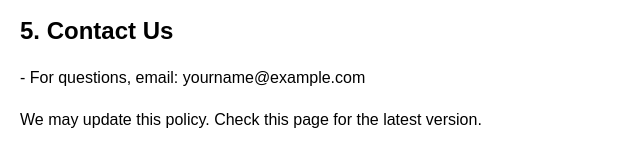
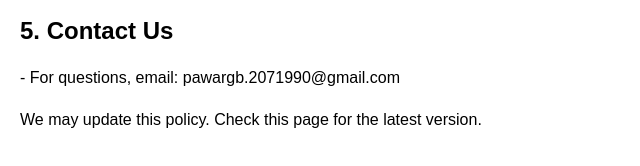
Before and after one commit to pawargb/ZipCam, a plain HTML site: page index.html in a window 1280 px wide. Shown: the part 600-766 px from the top of the page, 0-640 px from the left. Drawn offline with Linux system fonts and the light colour scheme.

Commit message:
Update index.html
Updated email address.

```diff
--- a/index.html
+++ b/index.html
@@ -22,7 +22,7 @@
     <h2>4. Security</h2>
     <p>- Your data remains on your device, protected by iOS security.</p>
     <h2>5. Contact Us</h2>
-    <p>- For questions, email: yourname@example.com</p>
+    <p>- For questions, email: pawargb.2071990@gmail.com</p>
     <p>We may update this policy. Check this page for the latest version.</p>
 </body>
 </html>
```
